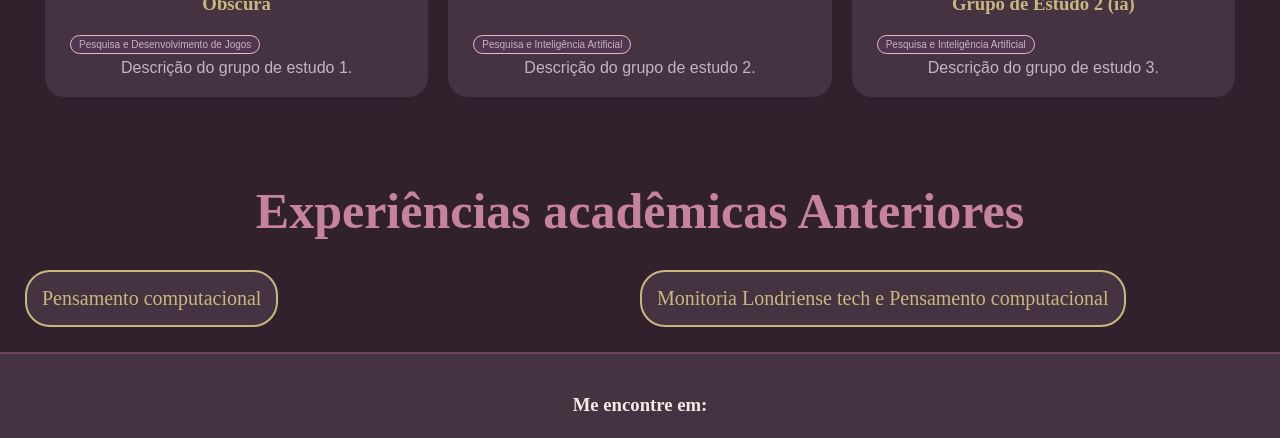
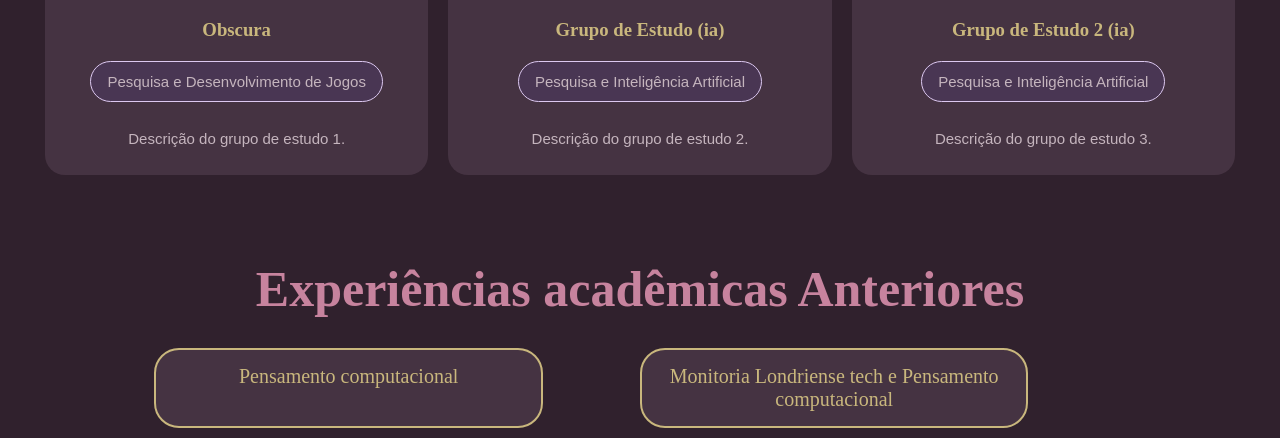
Before and after one commit to alvesjulinha/Trabalho-Final, a plain HTML site: page index.html in a window 1280 px wide. Shown: the part 1335-1773 px from the top of the page. Drawn offline with Linux system fonts and the light colour scheme.

Commit message:
Add files via upload

```diff
--- a/index.html
+++ b/index.html
@@ -61,7 +61,7 @@
         </div>
 
     </header>
-
+    <hr>
     <main class="conteudo">
 
         <section class="interesses">
@@ -120,7 +120,7 @@
 
                     <div class="grupo-conteudo">
                         <h3>Obscura</h3>
-                        <div class="tipo tipo-item-game">
+                        <div class="tipo tipo-item-pesquisa">
                             <p>Pesquisa e Desenvolvimento de Jogos</p>
                         </div>
                         <p>Descrição do grupo de estudo 1.</p>
@@ -130,9 +130,10 @@
 
                 <div class="grupo">
                     <img src="/Imagens/fundo-teste.jfif" alt="colocar texo depois">
-                    <h3>Grupo de Estudo (ia)</h3>
+
                     <div class="grupo-conteudo">
-                        <div class="tipo tipo-item-game">
+                        <h3>Grupo de Estudo (ia)</h3>
+                        <div class="tipo tipo-item-pesquisa">
                             <!-- não centralizou -->
                             <p>Pesquisa e Inteligência Artificial</p>
                         </div>
@@ -145,7 +146,7 @@
                     <img src="/Imagens/fundo-teste.jfif" alt="colocar texo depois">
                     <div class="grupo-conteudo">
                         <h3>Grupo de Estudo 2 (ia)</h3>
-                        <div class="tipo tipo-item-game">
+                        <div class="tipo tipo-item-pesquisa">
                             <p>Pesquisa e Inteligência Artificial</p>
                         </div>
                         <p>Descrição do grupo de estudo 3.</p>
--- a/style.css
+++ b/style.css
@@ -41,13 +41,13 @@
 }
 
 .tipo-item-pessoal {
-    --cor-fundo-etiqueta: #6C0B71;
-    --cor-texto-etiqueta:#6C0B71;
+    --cor-fundo-etiqueta: #493653;
+    --cor-texto-etiqueta: #DCC8F0;
 }
 
-.tipo-item-game {
-    --cor-fundo-etiqueta: tomato;
-    --cor-texto-etiqueta:tomato;
+.tipo-item-pesquisa {
+    --cor-fundo-etiqueta: #493653;
+    --cor-texto-etiqueta:#DCC8F0;
 }
 
 .tipo-item-prototipo {
@@ -123,7 +123,6 @@
 
 body{
     background-color: var(--fundo-principal);
-    color: var(--texto);
 }
 
 a {
@@ -135,6 +134,12 @@ p {
     font-family: Arial, Helvetica, sans-serif;
     /* trocar por variável */
     text-align: center;
+}
+
+.observacao{
+    color: var(--texto-secundario);
+    font-size: 15px;
+    font-style: italic;
 }
 
 
@@ -293,7 +298,7 @@ h4 {
     font-size: 15px;
     text-align: justify;
     padding: 15px;
-    padding-bottom: 8px ;
+    padding-bottom: 8px;
 }
 
 .interesses p{
@@ -321,6 +326,12 @@ h4 {
     padding: 10px;
 }
 
+.grupos-estudos p{
+    font-size: 15px;
+    text-align: center;
+    padding: 8px;
+}
+
 .grupo-grade{
     display: grid;
     grid-template-columns: repeat(3, minmax(0, 1fr));
@@ -333,8 +344,6 @@ h4 {
     background-color: var(--fundo-card);
     border-radius: 20px;
     overflow: hidden;
-    /* display: flex;
-    flex-direction: column; */
 }
 
 .grupo img{
@@ -345,13 +354,26 @@ h4 {
     border-radius: 15px 15px 0 0;
 }
 
-.grupo-conteudo{
+.grupo-conteudo {
     padding: 20px;
+    display: flex;
+    flex-direction: column;
+    justify-content: center;
+    align-items: center;
+}
+
+.grupo .tipo{
+    margin-bottom: 20px;
+    border-radius: 30px;
 }
 
 /* Experiências */
 .experiencias{
+    display: flex;
+    flex-direction: column;
+    align-items: center;
     margin: 15px;
+    margin-bottom: 40px;
     padding: 10px;
 }
 
@@ -367,7 +389,8 @@ h4 {
     background-color: var(--fundo-card);
     color: var(--champanhe);
     border: solid 2px var(--champanhe);
-    width: fit-content;
+    width: 80%;
+    text-align: center;
     font-size: 20px;
     border-radius: 25px;
     padding: 15px;
@@ -389,6 +412,13 @@ h4 {
     overflow: hidden;
     display: flex;
     flex-direction: column;
+}
+
+.projeto p{
+    font-size: 15px;
+    text-align: center;
+    padding: 15px;
+    padding-bottom: 8px;
 }
 
 .projeto img{
@@ -424,8 +454,7 @@ h4 {
 
 .tipo {
     font-size: 10px;
-    font-family: Arial, Helvetica, sans-serif;
-    /* Mudar por variável */
+    font-family: var(--fonte-paragrafos);
     padding: 3px;
     padding-left: 8px;
     padding-right: 8px;
@@ -476,10 +505,11 @@ h4 {
 }
 
 /* Formulário */
-/* Medidas e imagens provisórias */
+
 .secao-formulario{
-    background-image: url(https://encrypted-tbn0.gstatic.com/images?q=tbn:ANd9GcRyJq12i-uyBuYjuPkbjLB4zJvo0iA_4Izcn8lWB8e_HA&s=10);
-    /* Colocar imagem que ocupe a seção sem se dividir */
+    background-image: url(/Imagens/fundo-teste.jfif);
+    background-size: cover;
+    background-position: center;
     margin: 45px;
     padding: 30px;
     border: var(--rosa) solid 2px;
@@ -504,7 +534,6 @@ input{
     border: 1px var(--rosa) solid;
     border-radius: 5px;
     margin: 10px;
-    /* Muito grudado na borda */
 }
 
 .campo-mensagem, .campo-nome, .campo-email{
@@ -582,7 +611,6 @@ textarea{
 
 .rodape {
     background-color: var(--fundo-card);
-    color: var(--creme);
     border-top: 2px solid var(--vinho);
     padding: 25px;
     text-align: center;
@@ -593,7 +621,7 @@ textarea{
 }
 
 .rodape p {
-    color: var(--texto);
+    color: var(--texto-secundario);
     font-size: 14px;
 }
 
```
Also changed, not shown: projetos.html (+1 -5 lines).
